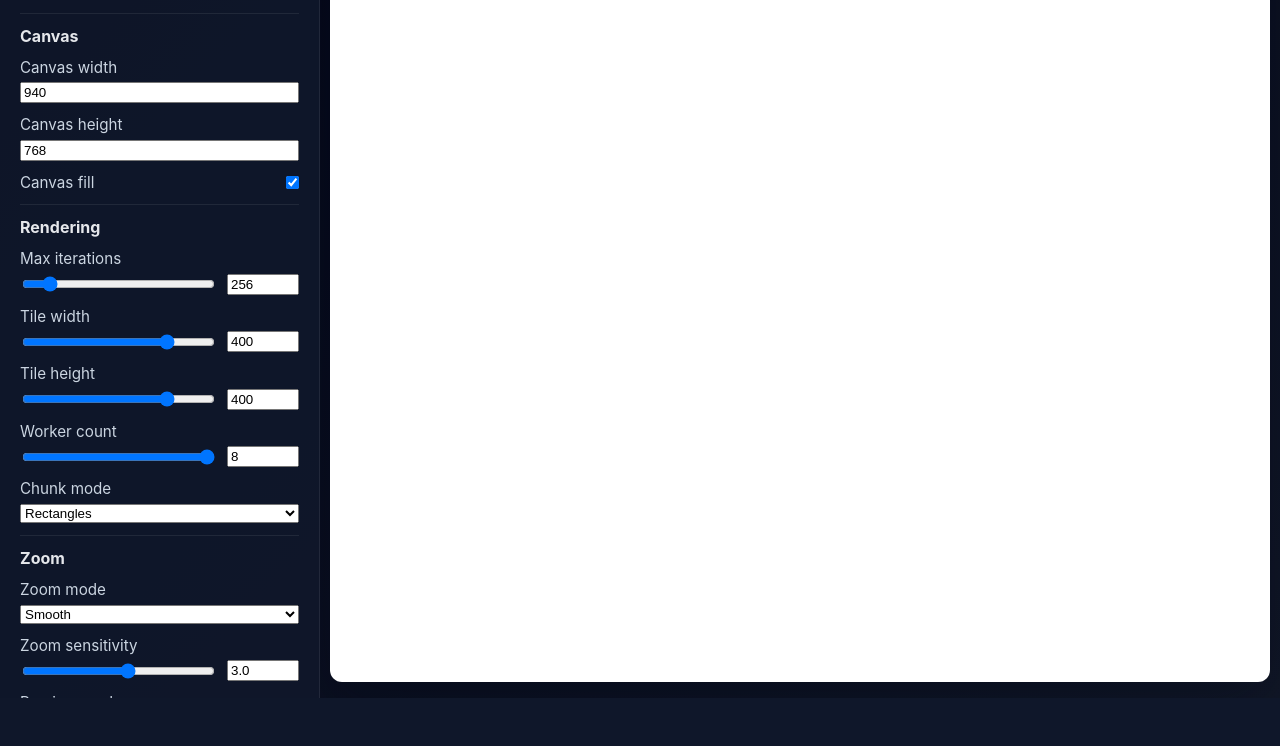
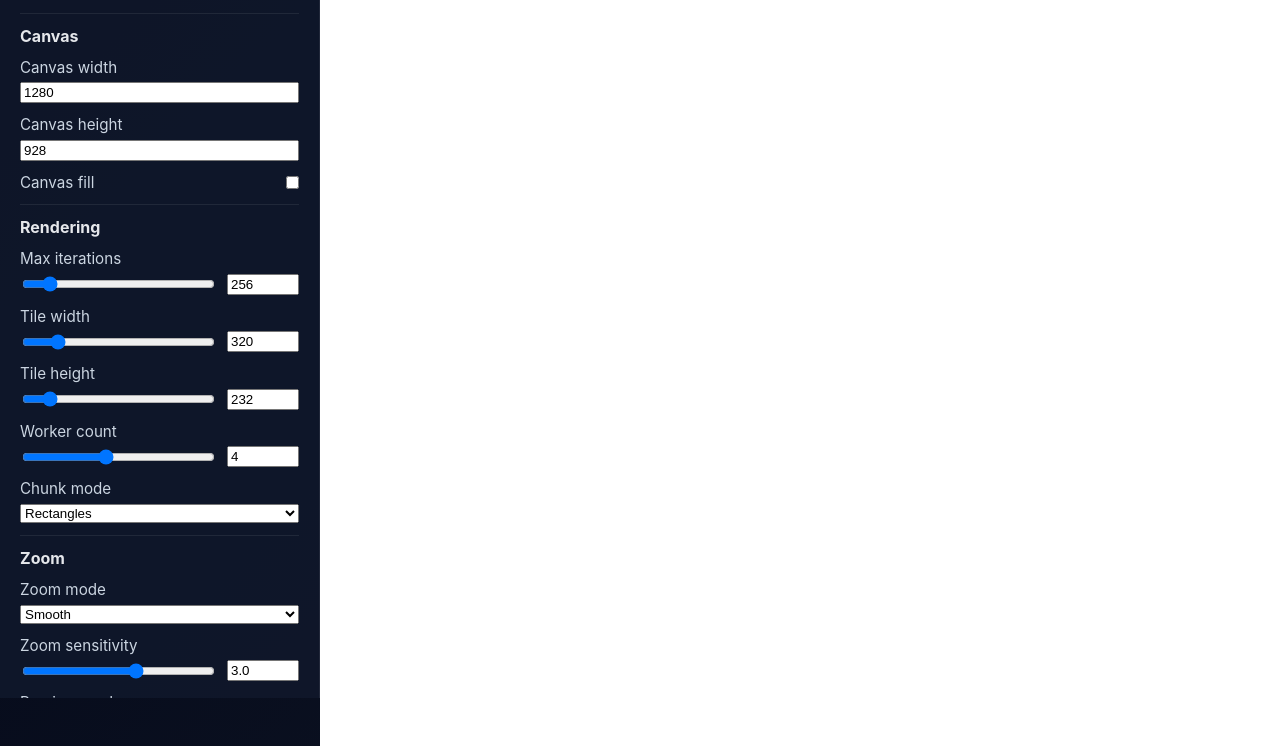
Before and after one commit to DiscantX/FractalIdle, a website built with Vite: page index.html in a window 1280 px wide. Shown: the part 102-848 px from the top of the page. Before the commit the page ends 800 px from the top, so only its background shows below. Built offline with nearby package versions, Linux system fonts and the light colour scheme.

Commit message:
Zoom shift bug largely fixed, default setting changes

```diff
--- a/index.html
+++ b/index.html
@@ -1,11 +1,13 @@
 <!doctype html>
 <html lang="en">
+
 <head>
   <meta charset="UTF-8" />
   <meta name="viewport" content="width=device-width, initial-scale=1.0" />
   <title>Mandelbrot Scratchpad</title>
   <link rel="stylesheet" href="/src/style.css" />
 </head>
+
 <body>
   <div class="app-shell">
     <aside class="controls-panel">
@@ -17,17 +19,17 @@
 
         <label class="control-field">
           <span>Canvas width</span>
-            <input id="widthInput" type="number" min="200" max="2000" step="50" value="800" />
+          <input id="widthInput" type="number" min="200" max="2000" step="50" value="1280" />
         </label>
 
         <label class="control-field">
           <span>Canvas height</span>
-            <input id="heightInput" type="number" min="200" max="2000" step="50" value="600" />
+          <input id="heightInput" type="number" min="200" max="2000" step="50" value="928" />
         </label>
 
         <label class="control-field inline-field">
           <span>Canvas fill</span>
-            <input id="fillViewportInput" type="checkbox" checked />
+          <input id="fillViewportInput" type="checkbox" unchecked />
         </label>
       </section>
 
@@ -38,30 +40,32 @@
           <span>Max iterations</span>
           <div class="value-row">
             <input id="iterationsInput" type="range" min="32" max="2000" step="8" value="256" />
-              <input id="iterationsValueInput" class="value-input" type="number" min="32" max="2000" step="8" value="256" />
+            <input id="iterationsValueInput" class="value-input" type="number" min="32" max="2000" step="8"
+              value="256" />
           </div>
         </label>
 
         <label class="control-field">
           <span>Tile width</span>
           <div class="value-row">
-              <input id="tileWidthInput" type="range" min="8" max="512" step="8" value="400" />
-              <input id="tileWidthValueInput" class="value-input" type="number" min="8" max="512" step="8" value="64" />
+            <input id="tileWidthInput" type="range" min="1" max="2000" step="1" value="320" />
+            <input id="tileWidthValueInput" class="value-input" type="number" min="1" max="2000" step="1" value="320" />
           </div>
         </label>
 
         <label class="control-field">
           <span>Tile height</span>
           <div class="value-row">
-              <input id="tileHeightInput" type="range" min="8" max="512" step="8" value="400" />
-              <input id="tileHeightValueInput" class="value-input" type="number" min="8" max="512" step="8" value="64" />
+            <input id="tileHeightInput" type="range" min="1" max="2000" step="1" value="232" />
+            <input id="tileHeightValueInput" class="value-input" type="number" min="1" max="2000" step="1"
+              value="232" />
           </div>
         </label>
 
         <label class="control-field">
           <span>Worker count</span>
           <div class="value-row">
-              <input id="workerCountInput" type="range" min="1" max="8" step="1" value="8" />
+            <input id="workerCountInput" type="range" min="1" max="8" step="1" value="4" />
             <input id="workerCountValueInput" class="value-input" type="number" min="1" max="8" step="1" value="4" />
           </div>
         </label>
@@ -89,8 +93,9 @@
         <label class="control-field">
           <span>Zoom sensitivity</span>
           <div class="value-row">
-              <input id="zoomSensitivityInput" type="range" min="0.5" max="5" step="0.1" value="3" />
-              <input id="zoomSensitivityValueInput" class="value-input" type="number" min="0.5" max="5" step="0.1" value="3" />
+            <input id="zoomSensitivityInput" type="range" min="0.01" max="5" step="0.01" value="3" />
+            <input id="zoomSensitivityValueInput" class="value-input" type="number" min="0.01" max="5" step="0.01"
+              value="3" />
           </div>
         </label>
 
@@ -171,7 +176,8 @@
           <span>Palette max iterations</span>
           <div class="value-row">
             <input id="paletteMaxInput" type="range" min="1" max="2000" step="8" value="199" />
-              <input id="paletteMaxValueInput" class="value-input" type="number" min="1" max="2000" step="8" value="199" />
+            <input id="paletteMaxValueInput" class="value-input" type="number" min="1" max="2000" step="8"
+              value="199" />
           </div>
         </label>
       </section>
@@ -250,4 +256,5 @@
 
   <script type="module" src="/src/main.ts"></script>
 </body>
+
 </html>
--- a/src/services/zoom-manager.ts
+++ b/src/services/zoom-manager.ts
@@ -197,11 +197,7 @@ export function beginSmoothZoom(factor: number, screenX: number, screenY: number
     const scaleRatio = animation.to.zoom / animation.from.zoom;
     const currentScale = 1 + (scaleRatio - 1) * eased;
 
-    state.view = {
-      centerRe: animation.from.centerRe + (animation.to.centerRe - animation.from.centerRe) * eased,
-      centerIm: animation.from.centerIm + (animation.to.centerIm - animation.from.centerIm) * eased,
-      zoom: animation.from.zoom + (animation.to.zoom - animation.from.zoom) * eased,
-    };
+    state.view = computeTargetView(currentScale, animation.originX, animation.originY, animation.from);
 
     if (progress === 0 || progress === 1 || progress < 0.08 || progress > 0.92) {
       markDebug('zoom:smooth-frame', {
--- a/src/ui/ui-manager.ts
+++ b/src/ui/ui-manager.ts
@@ -343,11 +343,11 @@ export function wireControls() {
     state.maxIterations = value;
   }, true);
 
-  syncRangePair(tileWidthInput, tileWidthOutput, 8, 512, (value) => {
+  syncRangePair(tileWidthInput, tileWidthOutput, 1, 2000, (value) => {
     state.tileWidth = value;
   }, true);
 
-  syncRangePair(tileHeightInput, tileHeightOutput, 8, 512, (value) => {
+  syncRangePair(tileHeightInput, tileHeightOutput, 1, 2000, (value) => {
     state.tileHeight = value;
   }, true);
 
@@ -364,7 +364,7 @@ export function wireControls() {
     state.zoomMode = zoomModeInput.value as 'instant' | 'smooth';
   });
 
-  syncRangePair(zoomSensitivityInput, zoomSensitivityOutput, 0.5, 3, (value) => {
+  syncRangePair(zoomSensitivityInput, zoomSensitivityOutput, 0.01, 5, (value) => {
     state.zoomSensitivity = value;
   }, false);
 
```
Also changed, not shown: dist/assets/index-CQKRxBL7.js (deleted), dist/assets/index-DVa_A3Cm.js (added), dist/index.html. Lines whose indentation alone changed are shown as unchanged.
